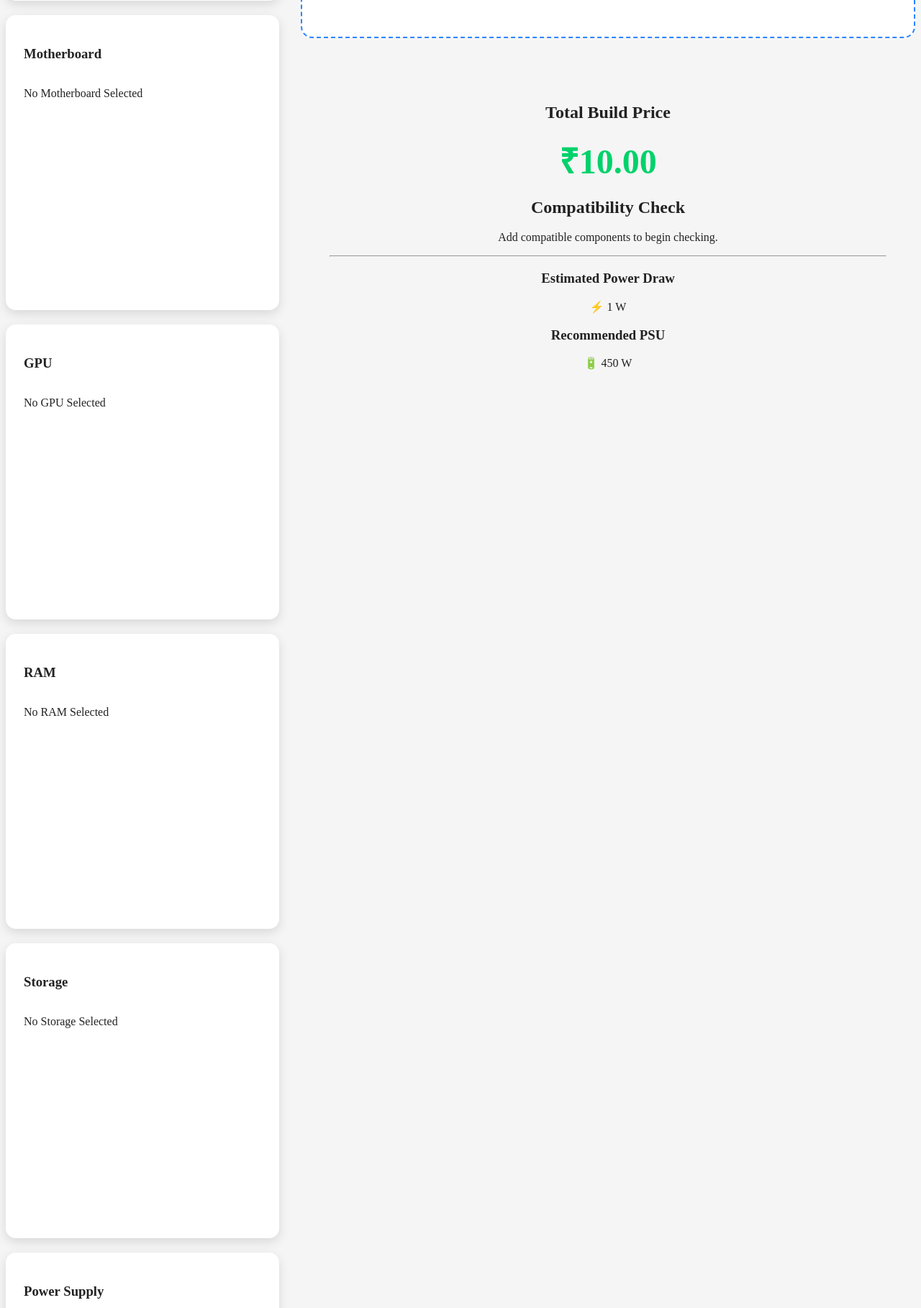
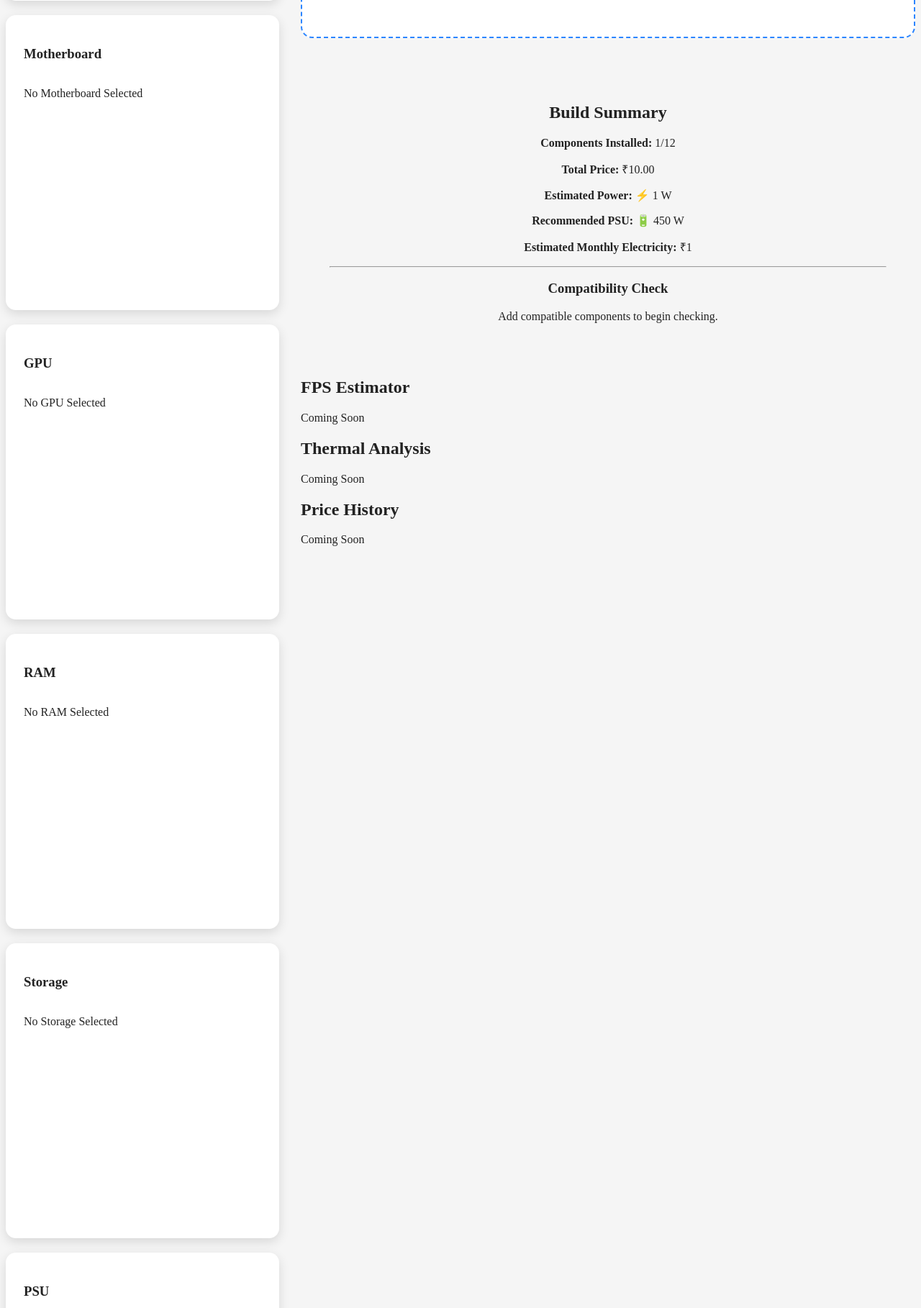
Before and after one commit to Biswajitfiguringthingsout/pc-parts-hub, a Django app: page /products/build/ in a window 1280 px wide. Shown: the part 726-2544 px from the top of the page at 72% size. Run offline with Django 5.2, Linux system fonts and the light colour scheme; tables that the repository leaves empty hold one stand-in row (values such as "Sample post"); grey boxes marked "Sample" are stand-in pictures.

Commit message:
Improve builder page layout and dynamic component rendering

```diff
--- a/products/templates/products/build_page.html
+++ b/products/templates/products/build_page.html
@@ -11,210 +11,45 @@
 
         <div class="build-layout">
 
-        <!-- CPU -->
+            {% for name, item in slots.items %}
+
             <div class="slot-card">
-            <h3>CPU</h3>
 
-            {% if slots.CPU %}
-                <img src="{{ slots.CPU.product.image.url }}" class="slot-image">
-                <h4>{{ slots.CPU.product.name }}</h4>
-                <p class="price">₹{{ slots.CPU.product.price }}</p>
+                <h3>{{ name }}</h3>
 
-                <a href="{% url 'remove_build_item' slots.CPU.id %}" class="remove-btn">
+                {% if item %}
+
+                    {% if item.product.image %}
+                        <img src="{{ item.product.image.url }}" class="slot-image">
+                    {% endif %}
+
+                    <h4>{{ item.product.name }}</h4>
+
+                    <p class="price">
+                        ₹{{ item.product.price }}
+                    </p>
+
+                    <a href="{% url 'remove_build_item' item.id %}"
+                       class="remove-btn">
                         Remove
                     </a>
+
                 {% else %}
-                <p>No CPU Selected</p>
+
+                    <p>No {{ name }} Selected</p>
+
                 {% endif %}
+
             </div>
 
-        <!-- Motherboard -->
-        <div class="slot-card">
-            <h3>Motherboard</h3>
+            {% endfor %}
 
-            {% if slots.Motherboard %}
-                <img src="{{ slots.Motherboard.product.image.url }}" class="slot-image">
-                <h4>{{ slots.Motherboard.product.name }}</h4>
-                <p class="price">₹{{ slots.Motherboard.product.price }}</p>
-
-                <a href="{% url 'remove_build_item' slots.Motherboard.id %}" class="remove-btn">
-                    Remove
-                </a>
-            {% else %}
-                <p>No Motherboard Selected</p>
-            {% endif %}
         </div>
 
-        <!-- GPU -->
-        <div class="slot-card">
-            <h3>GPU</h3>
-
-            {% if slots.GPU %}
-                <img src="{{ slots.GPU.product.image.url }}" class="slot-image">
-                <h4>{{ slots.GPU.product.name }}</h4>
-                <p class="price">₹{{ slots.GPU.product.price }}</p>
-
-                <a href="{% url 'remove_build_item' slots.GPU.id %}" class="remove-btn">
-                    Remove
-                </a>
-            {% else %}
-                <p>No GPU Selected</p>
-            {% endif %}
-        </div>
-
-        <!-- RAM -->
-        <div class="slot-card">
-            <h3>RAM</h3>
-
-            {% with ram=slots.RAM.first %}
-                {% if ram %}
-                    <img src="{{ ram.product.image.url }}" class="slot-image">
-                    <h4>{{ ram.product.name }}</h4>
-                    <p class="price">₹{{ ram.product.price }}</p>
-
-                    <a href="{% url 'remove_build_item' ram.id %}" class="remove-btn">
-                        Remove
-                    </a>
-                {% else %}
-                    <p>No RAM Selected</p>
-                {% endif %}
-            {% endwith %}
-        </div>
-
-        <!-- Storage -->
-        <div class="slot-card">
-            <h3>Storage</h3>
-
-            {% with storage=slots.Storage.first %}
-                {% if storage %}
-                    <img src="{{ storage.product.image.url }}" class="slot-image">
-                    <h4>{{ storage.product.name }}</h4>
-                    <p class="price">₹{{ storage.product.price }}</p>
-
-                    <a href="{% url 'remove_build_item' storage.id %}" class="remove-btn">
-                        Remove
-                    </a>
-                {% else %}
-                    <p>No Storage Selected</p>
-                {% endif %}
-            {% endwith %}
-        </div>
-
-        <!-- PSU -->
-        <div class="slot-card">
-            <h3>Power Supply</h3>
-
-            {% if slots.PSU %}
-                <img src="{{ slots.PSU.product.image.url }}" class="slot-image">
-                <h4>{{ slots.PSU.product.name }}</h4>
-                <p class="price">₹{{ slots.PSU.product.price }}</p>
-
-                <a href="{% url 'remove_build_item' slots.PSU.id %}" class="remove-btn">
-                    Remove
-                </a>
-            {% else %}
-                <p>No PSU Selected</p>
-            {% endif %}
-        </div>
-
-        <!-- Case -->
-        <div class="slot-card">
-            <h3>Case</h3>
-
-            {% if slots.Case %}
-                <img src="{{ slots.Case.product.image.url }}" class="slot-image">
-                <h4>{{ slots.Case.product.name }}</h4>
-                <p class="price">₹{{ slots.Case.product.price }}</p>
-
-                <a href="{% url 'remove_build_item' slots.Case.id %}" class="remove-btn">
-                    Remove
-                </a>
-            {% else %}
-                <p>No Case Selected</p>
-            {% endif %}
-        </div>
-
-        <!-- Cooler -->
-        <div class="slot-card">
-            <h3>CPU Cooler</h3>
-
-            {% if slots.Cooler %}
-                <img src="{{ slots.Cooler.product.image.url }}" class="slot-image">
-                <h4>{{ slots.Cooler.product.name }}</h4>
-                <p class="price">₹{{ slots.Cooler.product.price }}</p>
-
-                <a href="{% url 'remove_build_item' slots.Cooler.id %}" class="remove-btn">
-                    Remove
-                </a>
-            {% else %}
-                <p>No Cooler Selected</p>
-            {% endif %}
     </div>
 
 
-        <!-- Monitor -->
-        <div class="slot-card">
-            <h3>Monitor</h3>
-
-            {% with monitor=slots.Monitor.first %}
-                {% if monitor %}
-                    <img src="{{ monitor.product.image.url }}" class="slot-image">
-                    <h4>{{ monitor.product.name }}</h4>
-                    <p class="price">₹{{ monitor.product.price }}</p>
-
-                    <a href="{% url 'remove_build_item' monitor.id %}" class="remove-btn">
-                        Remove
-                    </a>
-                {% else %}
-                    <p>No Monitor Selected</p>
-                {% endif %}
-            {% endwith %}
-        </div>
-
-        <!-- Keyboard -->
-        <div class="slot-card">
-            <h3>Keyboard</h3>
-
-            {% with keyboard=slots.Keyboard.first %}
-                {% if keyboard %}
-                    <img src="{{ keyboard.product.image.url }}" class="slot-image">
-                    <h4>{{ keyboard.product.name }}</h4>
-                    <p class="price">₹{{ keyboard.product.price }}</p>
-
-                    <a href="{% url 'remove_build_item' keyboard.id %}" class="remove-btn">
-                        Remove
-                    </a>
-                {% else %}
-                    <p>No Keyboard Selected</p>
-                {% endif %}
-            {% endwith %}
-        </div>
-
-        <!-- Mouse -->
-        <div class="slot-card">
-            <h3>Mouse</h3>
-
-            {% with mouse=slots.Mouse.first %}
-                {% if mouse %}
-                    <img src="{{ mouse.product.image.url }}" class="slot-image">
-                    <h4>{{ mouse.product.name }}</h4>
-                    <p class="price">₹{{ mouse.product.price }}</p>
-
-                    <a href="{% url 'remove_build_item' mouse.id %}" class="remove-btn">
-                        Remove
-                    </a>
-                {% else %}
-                    <p>No Mouse Selected</p>
-                {% endif %}
-            {% endwith %}
-        </div>
-
-    </div> <!-- build-layout -->
-
-</div> <!-- builder-sidebar -->
-
-
-
+    <!-- RIGHT SIDE -->
     <div class="builder-workspace">
 
         <div class="workspace-placeholder">
@@ -228,13 +63,36 @@
 
         <div class="build-summary">
 
-        <h2>Total Build Price</h2>
+            <h2>Build Summary</h2>
 
-        <div class="build-total">
+            <p>
+                <strong>Components Installed:</strong>
+                {{ component_count }}/12
+            </p>
+
+            <p>
+                <strong>Total Price:</strong>
                 ₹{{ total_price }}
-        </div>
+            </p>
 
-        <h2>Compatibility Check</h2>
+            <p>
+                <strong>Estimated Power:</strong>
+                ⚡ {{ total_power }} W
+            </p>
+
+            <p>
+                <strong>Recommended PSU:</strong>
+                🔋 {{ recommended_psu }} W
+            </p>
+
+            <p>
+                <strong>Estimated Monthly Electricity:</strong>
+                ₹{{ estimated_monthly_power_cost }}
+            </p>
+
+            <hr>
+
+            <h3>Compatibility Check</h3>
 
             {% if compatibility_messages %}
 
@@ -258,20 +116,25 @@
 
             {% endif %}
 
-        <hr>
+        </div>
 
-        <h3>Estimated Power Draw</h3>
+        <div class="future-panel">
+            <h2>FPS Estimator</h2>
+            <p>Coming Soon</p>
+        </div>
 
-        <p>⚡ {{ total_power }} W</p>
+        <div class="future-panel">
+            <h2>Thermal Analysis</h2>
+            <p>Coming Soon</p>
+        </div>
 
-        <h3>Recommended PSU</h3>
-
-        <p>🔋 {{ recommended_psu }} W</p>
+        <div class="future-panel">
+            <h2>Price History</h2>
+            <p>Coming Soon</p>
+        </div>
 
     </div>
 
-</div> <!-- builder-workspace -->
-
-</div> <!-- builder-container -->
+</div>
 
 {% endblock %}
--- a/products/views.py
+++ b/products/views.py
@@ -126,30 +126,25 @@ def build_page(request):
     )
 
     slots = {
-        "CPU": items.filter(product__category="cpu").first(),
-        "Motherboard": items.filter(product__category="motherboard").first(),
-        "GPU": items.filter(product__category="gpu").first(),
-
-        "RAM": items.filter(product__category="ram"),
-        "Storage": items.filter(product__category="storage"),
-
-        "PSU": items.filter(product__category="psu").first(),
-        "Case": items.filter(product__category="case").first(),
-        "Cooler": items.filter(product__category="cooler").first(),
-        "PSU": items.filter(product__category="psu").first(),
-
-
-        "Monitor": items.filter(product__category="monitor"),
-        "Keyboard": items.filter(product__category="keyboard"),
-        "Mouse": items.filter(product__category="mouse"),
-    }
+            "CPU": items.filter(product__category="cpu").first(),
+            "Motherboard": items.filter(product__category="motherboard").first(),
+            "GPU": items.filter(product__category="gpu").first(),
+            "RAM": items.filter(product__category="ram").first(),
+            "Storage": items.filter(product__category="storage").first(),
+            "PSU": items.filter(product__category="psu").first(),
+            "Case": items.filter(product__category="case").first(),
+            "Cooler": items.filter(product__category="cooler").first(),
+            "Monitor": items.filter(product__category="monitor").first(),
+            "Keyboard": items.filter(product__category="keyboard").first(),
+            "Mouse": items.filter(product__category="mouse").first(),
+            "Headset": items.filter(product__category="headset").first(),
+        }
     compatibility_messages = []
 
     cpu = slots["CPU"]
     motherboard = slots["Motherboard"]
 
-    ram_queryset = slots["RAM"]
-    ram = ram_queryset.first()
+    ram = slots["RAM"]
 
     gpu = slots["GPU"]
 
@@ -199,6 +194,11 @@ def build_page(request):
         if recommended_psu <= size:
             recommended_psu = size
             break
+
+    component_count = items.count()
+
+    estimated_monthly_power_cost = round(
+    (total_power * 4 * 30 / 1000) * 8)
     return render(
         request,
         "products/build_page.html",
@@ -206,7 +206,8 @@ def build_page(request):
             "build": build,
             "slots": slots,
             "total_price": total_price,
-
+            "component_count": component_count,
+            "estimated_monthly_power_cost": estimated_monthly_power_cost,
             "compatibility_messages": compatibility_messages,
             "total_power": total_power,
             "recommended_psu": recommended_psu,
```
Lines whose indentation alone changed are shown as unchanged.
